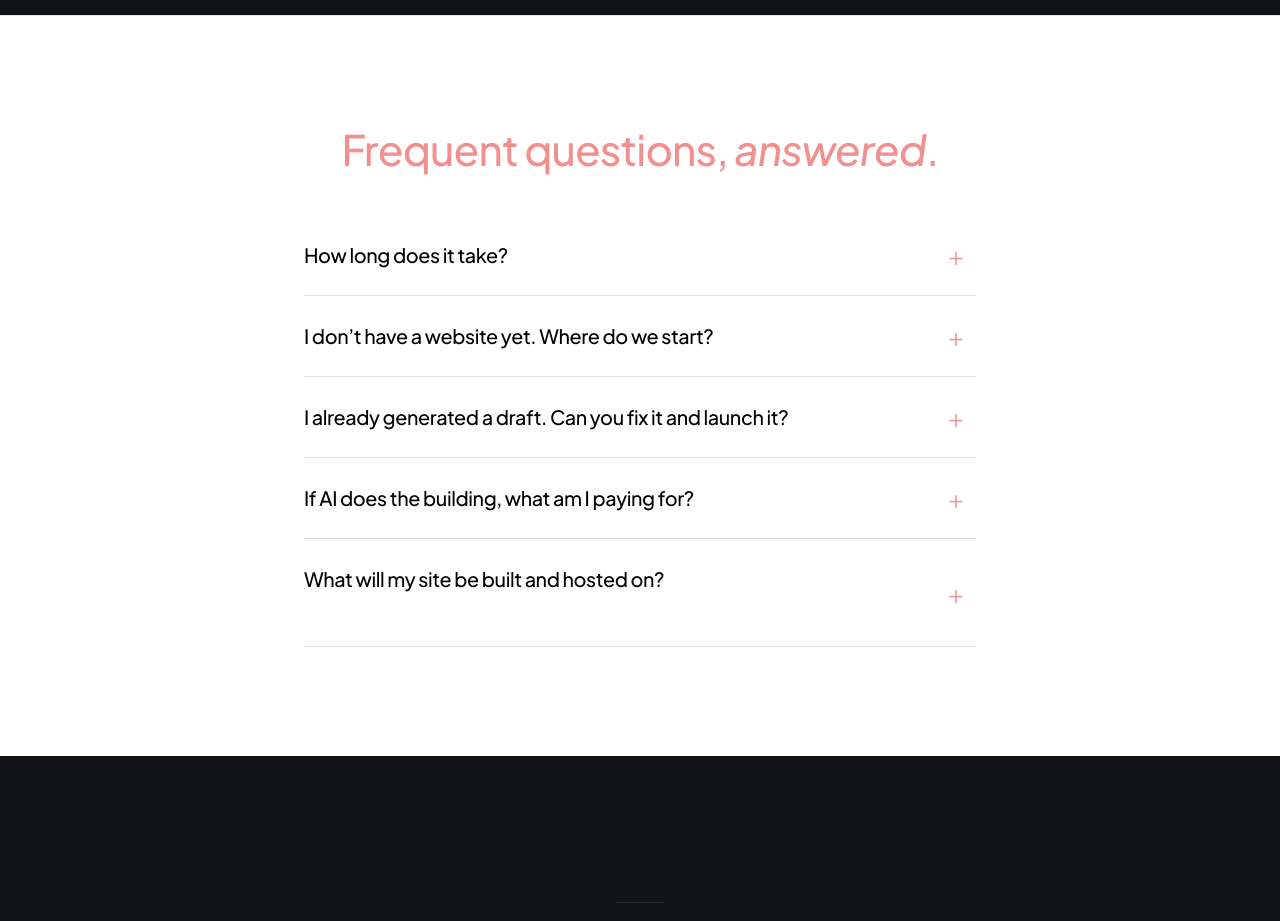
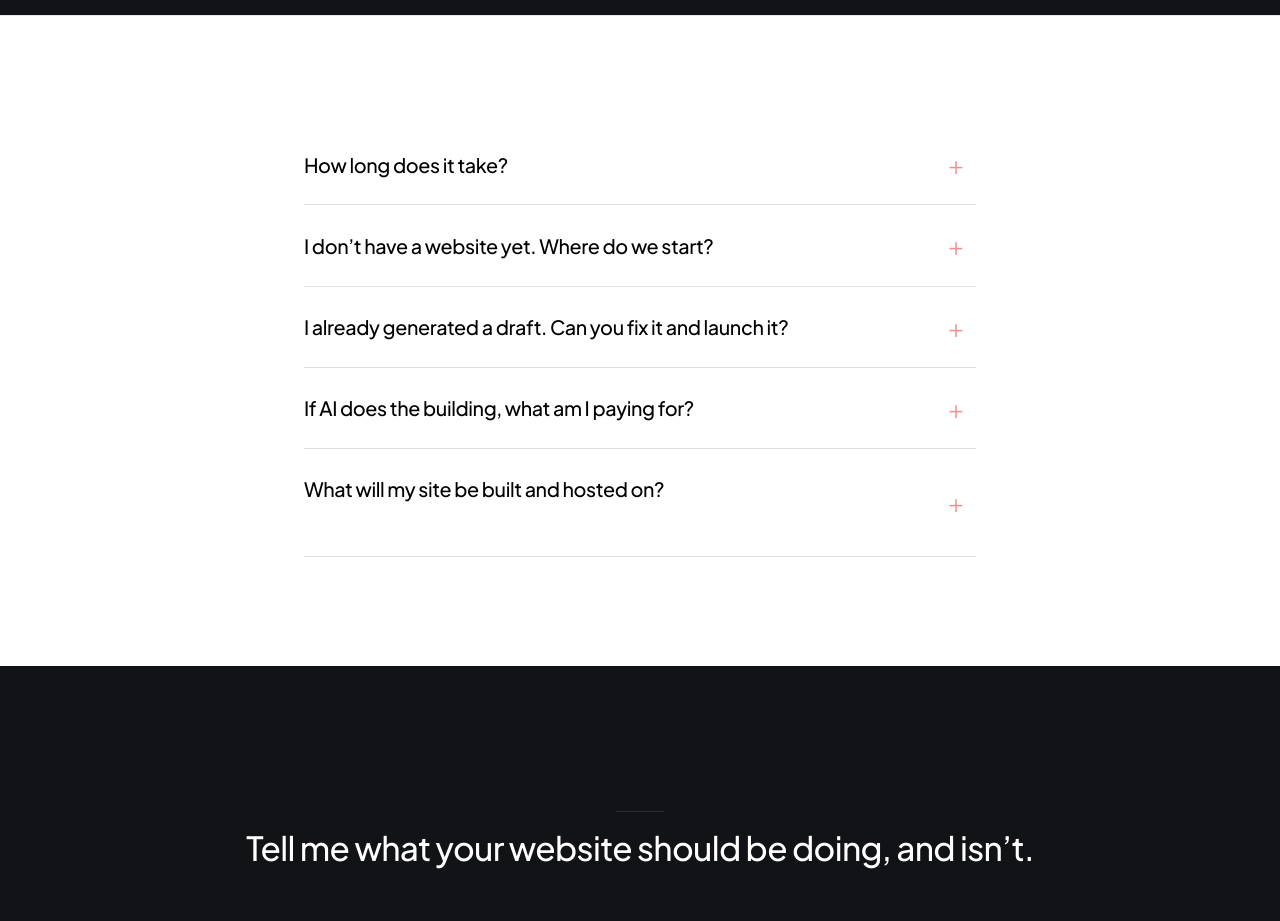
Before and after one commit to Irene2828/porfoliojuly, a Next.js app: page / in a window 1280 px wide. Shown: the part 6640-7561 px from the top of the page. Built offline with nearby package versions, Linux system fonts and the light colour scheme.

Commit message:
Remove FAQ section heading

```diff
--- a/src/app/v2/components/FaqSection.tsx
+++ b/src/app/v2/components/FaqSection.tsx
@@ -347,7 +347,6 @@ export default function FaqSection({ variant = 'all' }: { variant?: 'all' | 'web
           textAlign: 'left',
         }}
       >
-      <motion.h2 className={`faq-section-heading${hasCommaHeading ? ' homepage-light-heading' : ''}`} initial={{ opacity: 0, y: 20 }} whileInView={{ opacity: 1, y: 0 }} viewport={{ once: true, amount: 0.45 }} transition={{ duration: 0.78, delay: 0.08, ease: [0.16, 1, 0.3, 1] }} style={{ fontFamily: 'var(--font-heading)', fontSize: 'var(--text-section-title)', fontWeight: 400, lineHeight: 1.2, color: 'var(--color-heading-silver)', letterSpacing: '-0.02em', margin: '0 0 2.5rem 0', textAlign: 'center' }}><span className="faq-heading-question">Frequent questions{hasCommaHeading ? ',' : ''}</span><span className="faq-heading-answer">{hasCommaHeading ? ' ' : ' - '}<em style={hasCommaHeading ? { color: '#f2908f', WebkitTextFillColor: '#f2908f', fontStyle: 'italic' } : undefined}>answered</em>.</span></motion.h2>
       <div>
         {visibleFaqs.map((faq, index) => {
             const isOpen = openIndex === index;
```
